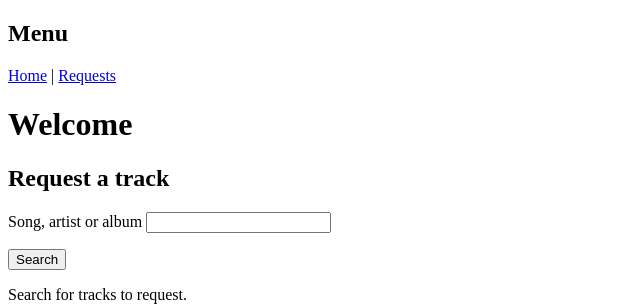
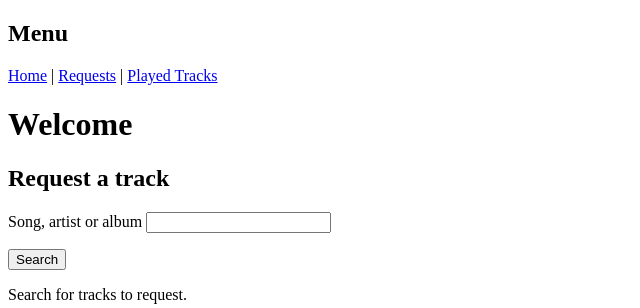
Before and after one commit to chrisnorman7/pyjay, a Flask app: page / in a window 1280 px wide. Shown: the top 308 px of the page, without its empty margins (0-640 px from the left). Run offline with Flask 2, Linux system fonts and the light colour scheme; parts of the project's set-up code (start-up, migrations or seed data) failed here and were passed over.

Commit message:
Added a play history.

```diff
--- a/pyjay/commands.py
+++ b/pyjay/commands.py
@@ -475,6 +475,7 @@ class LoadRequest(Command):
                     )
                 )
             j = response.json()
+            request['played'] = j['track']['played']
             if j['track'] != request:
                 raise RuntimeError(
                     'The requested track differs from the one provided by '
--- a/server/app.py
+++ b/server/app.py
@@ -64,6 +64,7 @@ class Track(db.Model):
     requested_by = db.Column(db.String(50), nullable=True)
     requested_message = db.Column(db.String(500), nullable=True)
     google_id = db.Column(db.String(30), unique=True, nullable=False)
+    played = db.Column(db.DateTime, default=None)
 
     def populate(self, data):
         """"Populate from a dictionary."""
--- a/server/pages.py
+++ b/server/pages.py
@@ -1,5 +1,6 @@
 """Web pages."""
 
+from datetime import datetime
 from flask import render_template, flash, redirect, url_for, jsonify, abort
 from attr import attrs, attrib, Factory, asdict
 from gmusicapi import CallFailure
@@ -47,7 +48,10 @@ def index():
 @app.route('/request_track/<id>', methods=['GET', 'POST'])
 def request_track(id):
     """Request a track."""
-    if Track.query.filter_by(google_id=id).count():
+    if Track.query.filter_by(
+        google_id=id,
+        played=None
+    ).count():
         flash('That track has already been requested.')
         return redirect(url_for('index'))
     form = RequestForm()
@@ -76,7 +80,7 @@ def request_track(id):
 def get_json():
     """Return the request queue as json."""
     requests = []
-    for track in Track.query:
+    for track in Track.query.filter_by(played=None):
         requests.append(asdict(track))
     return jsonify(requests)
 
@@ -85,9 +89,11 @@ def get_json():
 @basic_auth.required
 def get_url(id):
     """Get the URL for the track with the given id."""
-    track = Track.query.filter_by(id=id)
+    track = Track.query.filter_by(id=id, played=None)
     if track.count():
         track = track.first()
+        track.played = datetime.now()
+        track.save()
         url = api.get_stream_url(track.google_id)
         d = dict(
             track=asdict(track),
@@ -101,4 +107,20 @@ def get_url(id):
 @app.route('/requests')
 def requests():
     """Show all the requests."""
-    return render_template('requests.html', requests=Track.query)
+    return render_template(
+        'requests.html',
+        requests=Track.query.filter_by(
+            played=None
+        )
+    )
+
+
+@app.route('/played')
+def played():
+    """Show all the tracks that have played."""
+    return render_template(
+        'played.html',
+        requests=Track.query.filter(
+            Track.played.isnot(None)
+        )
+    )
--- a/server/templates/base.html
+++ b/server/templates/base.html
@@ -8,7 +8,7 @@
 </head>
 <body>
 <h2>Menu</h2>
-<p><a href="{{ url_for('index') }}">Home</a> | <a href="{{ url_for('requests') }}">Requests</a></p>
+<p><a href="{{ url_for('index') }}">Home</a> | <a href="{{ url_for('requests') }}">Requests</a> | <a href="{{ url_for('played') }}">Played Tracks</a></p>
 {% for message in get_flashed_messages() %}
 <p>{{ message }}</p>
 {% endfor %}
```
Also changed, not shown: server/templates/played.html (added, +19 -0 lines).
